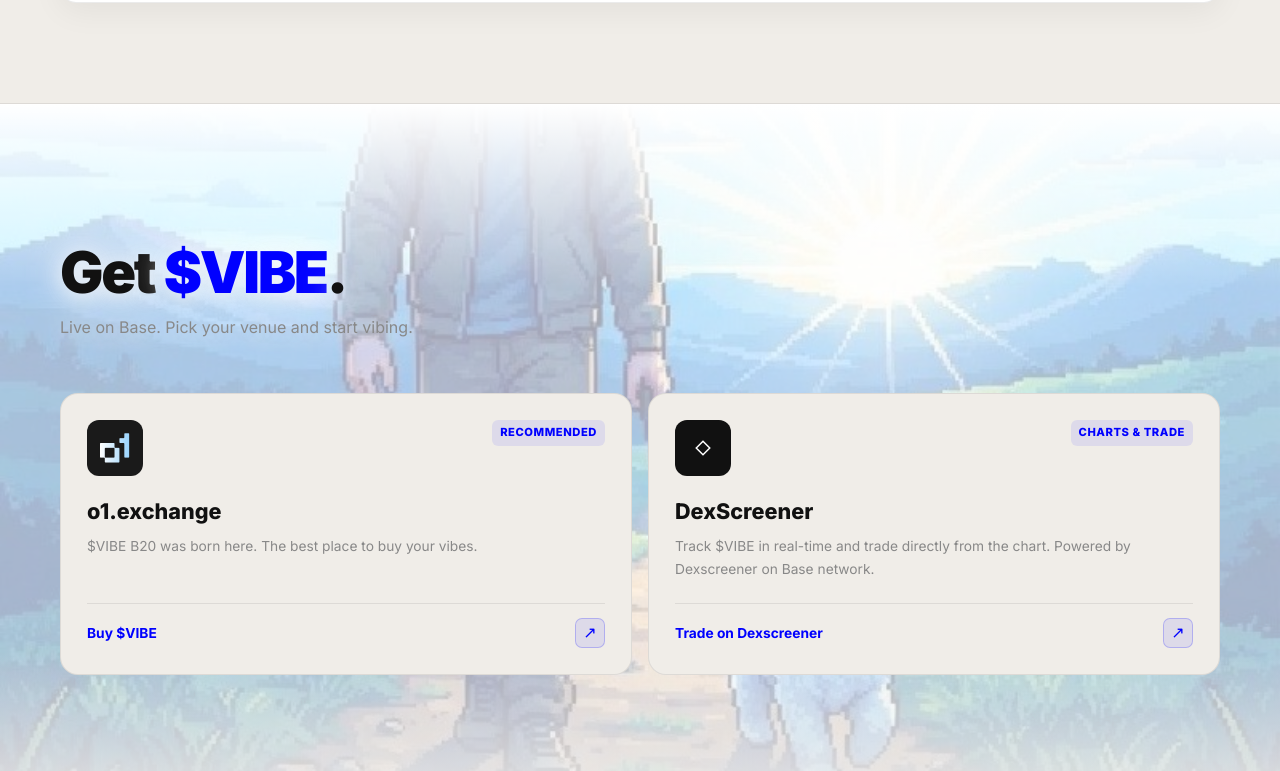
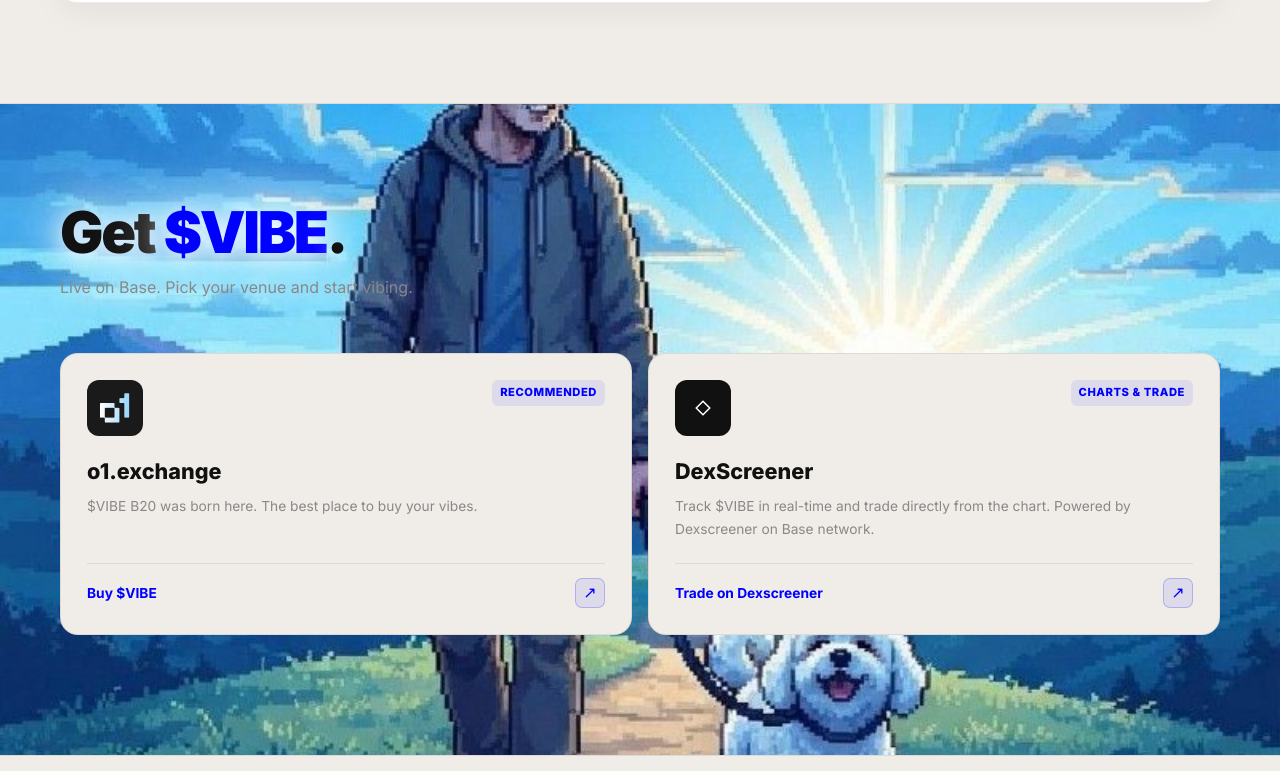
Before and after one commit to Maksyaka12/VIBE, a React (Vite) app in the folder frontend/: page / in a window 1280 px wide. Shown: the part 3729-4500 px from the top of the page. Built offline with nearby package versions, Linux system fonts and the light colour scheme.

Commit message:
fix: revert background image opacity and filters, adjust padding

```diff
--- a/frontend/src/index.css
+++ b/frontend/src/index.css
@@ -418,7 +418,7 @@ h2 .bl { color: var(--blue); }
 .sec-comic {
   position: relative;
   overflow: hidden;
-  padding: 140px 0;
+  padding: 100px 0;
 }
 .sec-comic .wrap { position: relative; z-index: 2; }
 .sec-bg {
@@ -430,17 +430,10 @@ h2 .bl { color: var(--blue); }
 .sec-bg img {
   width: 100%; height: 100%;
   object-fit: cover;
-  object-position: center bottom;
-  opacity: 0.35;
-  filter: saturate(1.2);
-}
-.sec-bg .sec-fade {
-  position: absolute;
-  inset: 0;
-  background: linear-gradient(to bottom, var(--surface) 0%, rgba(246,246,246,0) 25%, rgba(246,246,246,0) 75%, var(--bg) 100%);
+  object-position: center;
 }
 .sec-comic h2, .sec-comic .sec-sub {
-  text-shadow: 0 4px 20px rgba(246,246,246,0.9), 0 0 40px rgba(255,255,255,1);
+  text-shadow: 0 4px 20px rgba(255,255,255,0.95), 0 0 50px rgba(255,255,255,1), 0 0 80px rgba(255,255,255,1);
 }
 
 /* ── FOOTER ── */
```
